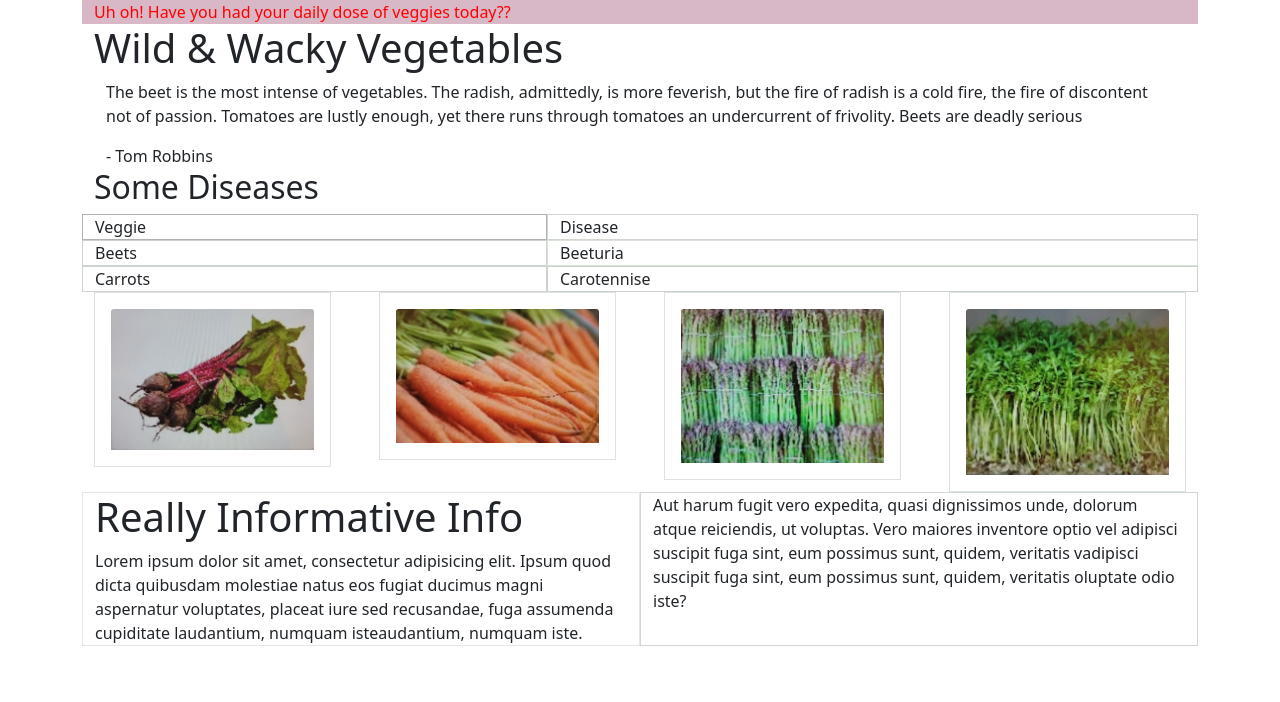
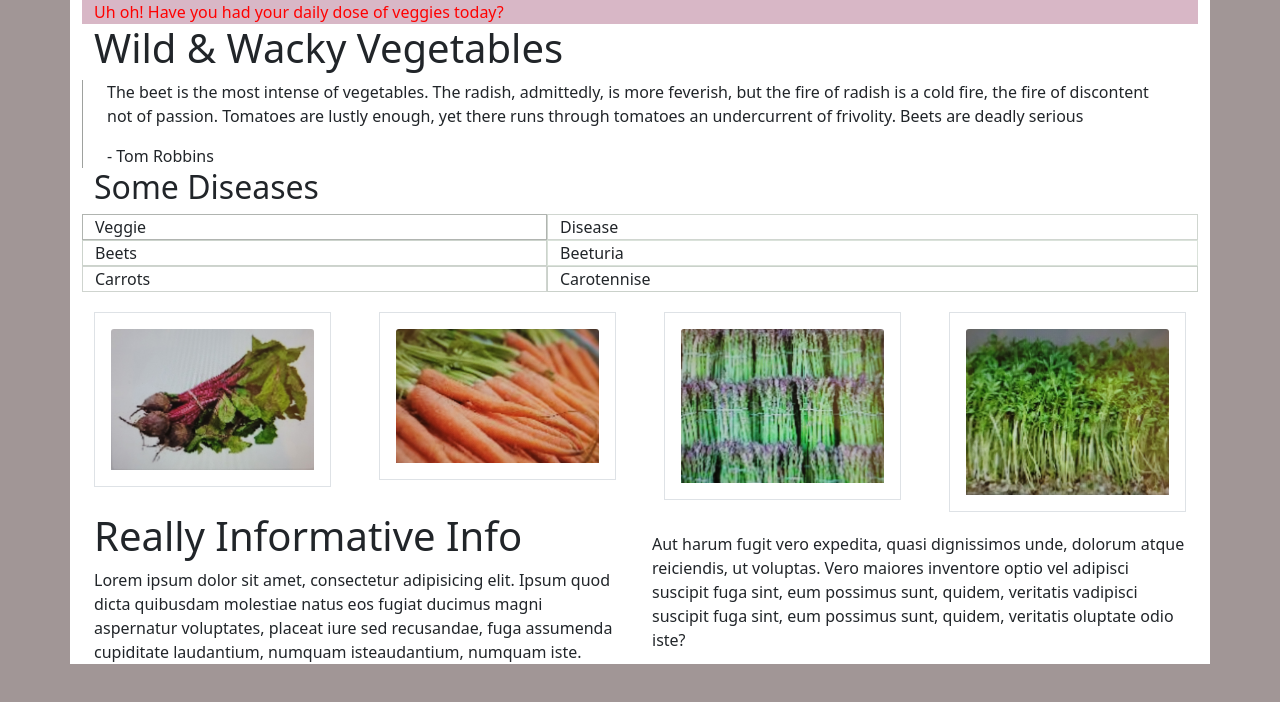
Before and after one commit to Tewodros2/Tewodros2.github.io, a plain HTML site: page bootStrap.html in a window 1280 px wide. Drawn offline with nearby package versions, Linux system fonts and the light colour scheme.

Commit message:
update border

```diff
--- a/bootStrap.html
+++ b/bootStrap.html
@@ -15,8 +15,16 @@
     <script src="https://cdn.jsdelivr.net/npm/bootstrap@5.1.3/dist/js/bootstrap.bundle.min.js"
         integrity="sha384-ka7Sk0Gln4gmtz2MlQnikT1wXgYsOg+OMhuP+IlRH9sENBO0LRn5q+8nbTov4+1p"
         crossorigin="anonymous"></script>
+
     <style>
+        .container {
+            margin: 40pk;
+            background-color: #fff;
+        }
 
+        body {
+            background-color: rgb(161, 150, 150);
+        }
     </style>
 </head>
 
@@ -24,7 +32,7 @@
 <div class="container px-4">
     <div class="row ">
         <div class="col-12 bg " style="color:red; background-color: rgb(216, 183, 198);">
-            <label>Uh oh! Have you had your daily dose of veggies today??</label>
+            <label>Uh oh! Have you had your daily dose of veggies today?</label>
 
 
         </div>
@@ -32,7 +40,7 @@
 
     </div>
     <div class="row ">
-        <div class="col-12 gx-5 " style="border: left 1px solid rgb(225, 233, 225) ">
+        <div class="col-12 gx-5 " style="border-left:1px solid rgb(158, 161, 158) ">
 
             <p>The beet is the most intense of vegetables. The radish, admittedly, is more feverish, but the fire of
                 radish is a
@@ -63,7 +71,7 @@
         <div class="col-7" style="border: 1px solid rgb(202, 209, 202)">
             Carotennise </div>
     </div>
-    <div class="row gx-5">
+    <div class="row gx-5" style="padding-top: 20px;">
         <div class="col-3">
             <div class="p-3 border "> <img src="../pictures/beets.jpg" class="card-img-top" alt="beets"></div>
 
@@ -82,14 +90,15 @@
 </div>
 </div>
 <div class=" row ">
-    <div class=" col-6 " style=" border: 1px solid rgb(225, 233, 225) ">
+    <div class=" col-6 ">
+
         <h1>Really Informative Info</h1>
 
         Lorem ipsum dolor sit amet, consectetur adipisicing elit. Ipsum quod dicta quibusdam molestiae natus eos
         fugiat ducimus magni aspernatur voluptates, placeat iure sed recusandae, fuga assumenda cupiditate
         laudantium, numquam isteaudantium, numquam iste.
     </div>
-    <div class=" col-6" style="border: 1px solid rgb(208, 214, 208)">
+    <div class=" col-6" style="padding-top: 20px;">
         Aut harum fugit vero expedita, quasi dignissimos unde, dolorum atque reiciendis, ut voluptas. Vero maiores
         inventore optio vel adipisci suscipit fuga sint, eum possimus sunt, quidem, veritatis vadipisci suscipit
         fuga sint, eum possimus sunt, quidem, veritatis oluptate odio iste? </div>
```
